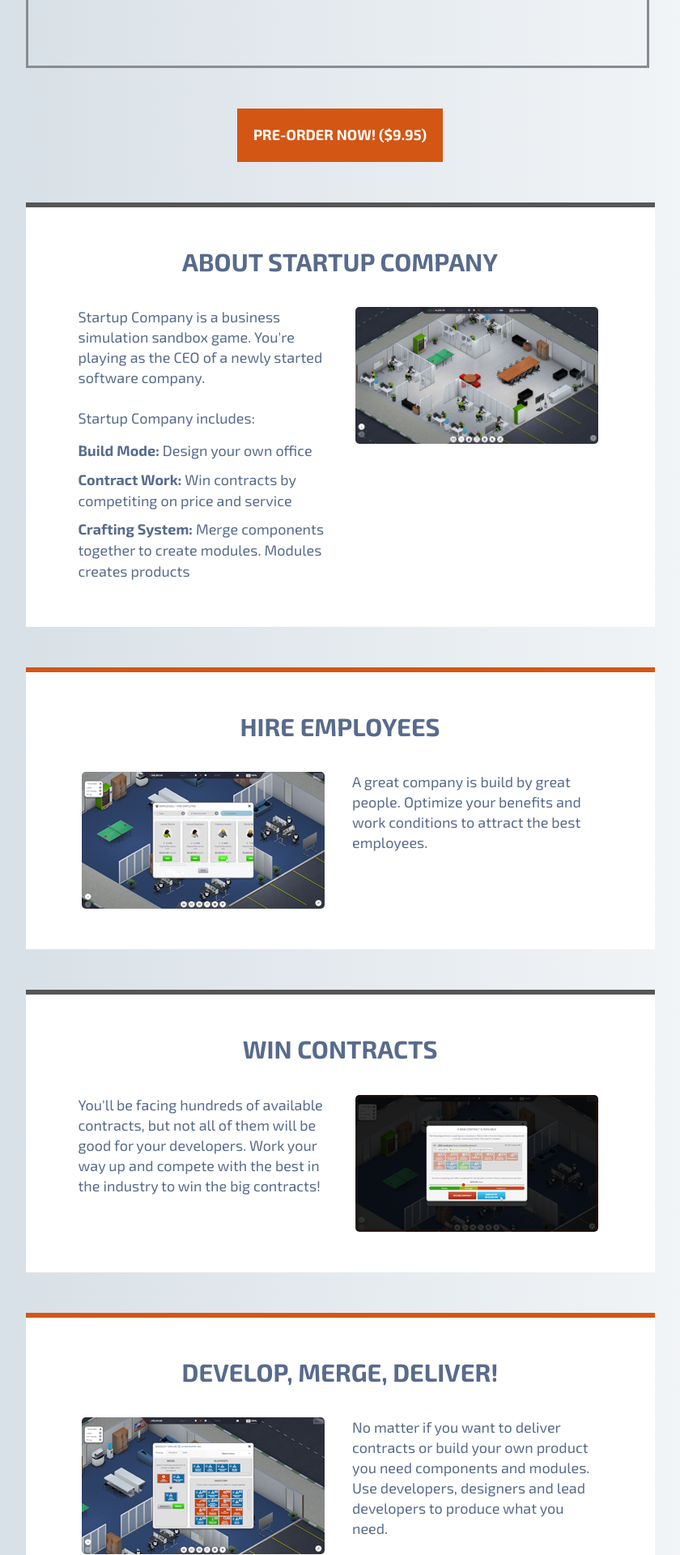
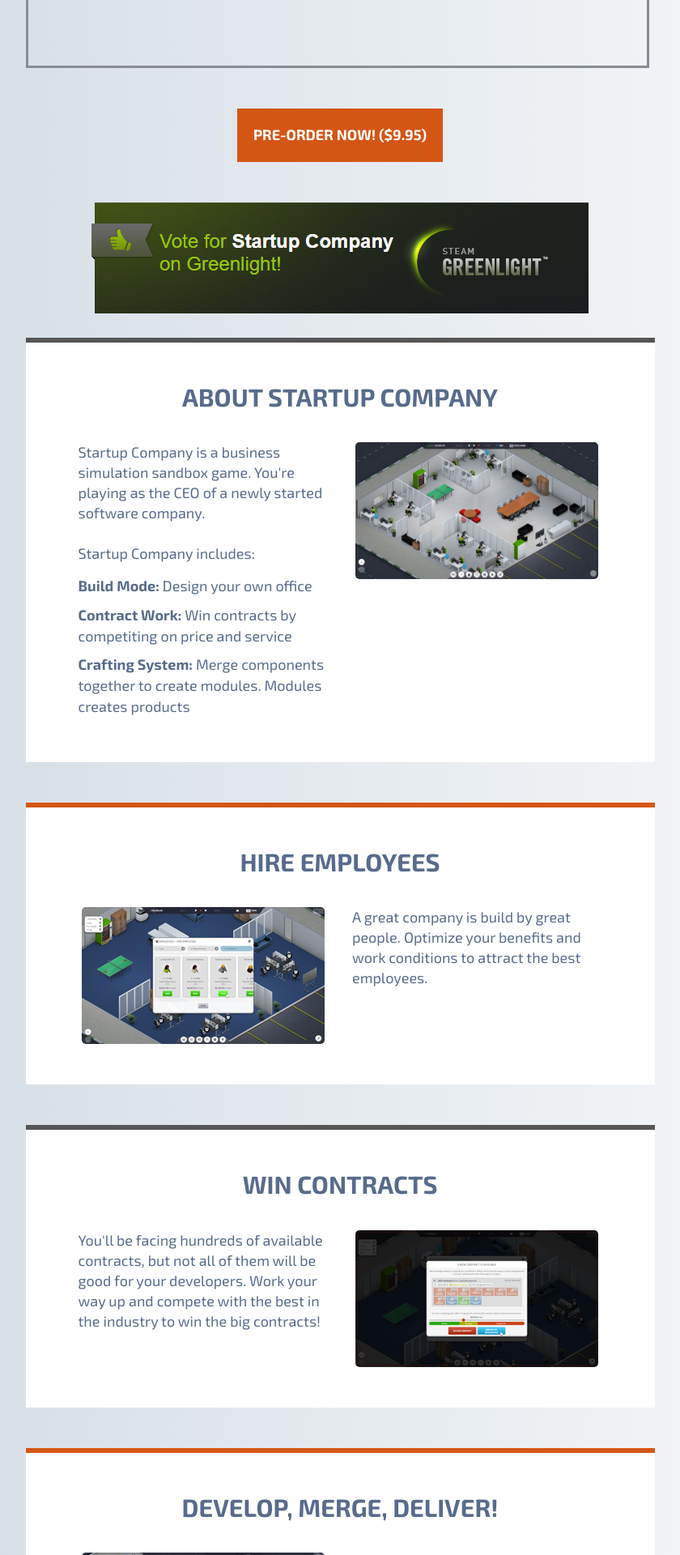
Before and after one commit to hovgaardgames/startupcompany-website, a Jekyll site: the page built from index.html, in a window 1280 px wide. Shown: the part 842-2762 px from the top of the page at 81% size, without its empty margins (220-1060 px from the left). Built offline with Jekyll 4.4.1, drawn with Linux system fonts in a browser that asks for light colours; comment, search, counter and statistics services are not loaded.

Commit message:
Added Greenlight logo

```diff
--- a/css/styles.css
+++ b/css/styles.css
@@ -260,3 +260,10 @@
 #social-links a img {
     width: 60px;
 }
+
+#greenlight {
+    margin-bottom: 30px;
+}
+#greenlight img {
+    max-width: 100%;
+}
--- a/index.html
+++ b/index.html
@@ -16,6 +16,12 @@
 
     <div class="text-center">
         <a href="#preorder" class="button">Pre-order now! ($9.95)</a>
+    </div>
+
+    <div class="text-center" id="greenlight">
+        <a href="http://steamcommunity.com/sharedfiles/filedetails/?id=842952393" target="_blank">
+            <img src="/images/greenlight.png" alt="Steam Greenlight">
+        </a>
     </div>
 
     <div class="grey">
```
Also changed, not shown: images/greenlight.png (added), images/steam-logo.jpg, screenshots/product.jpg (added), screenshots/product_small.png (added), 1 other file.
